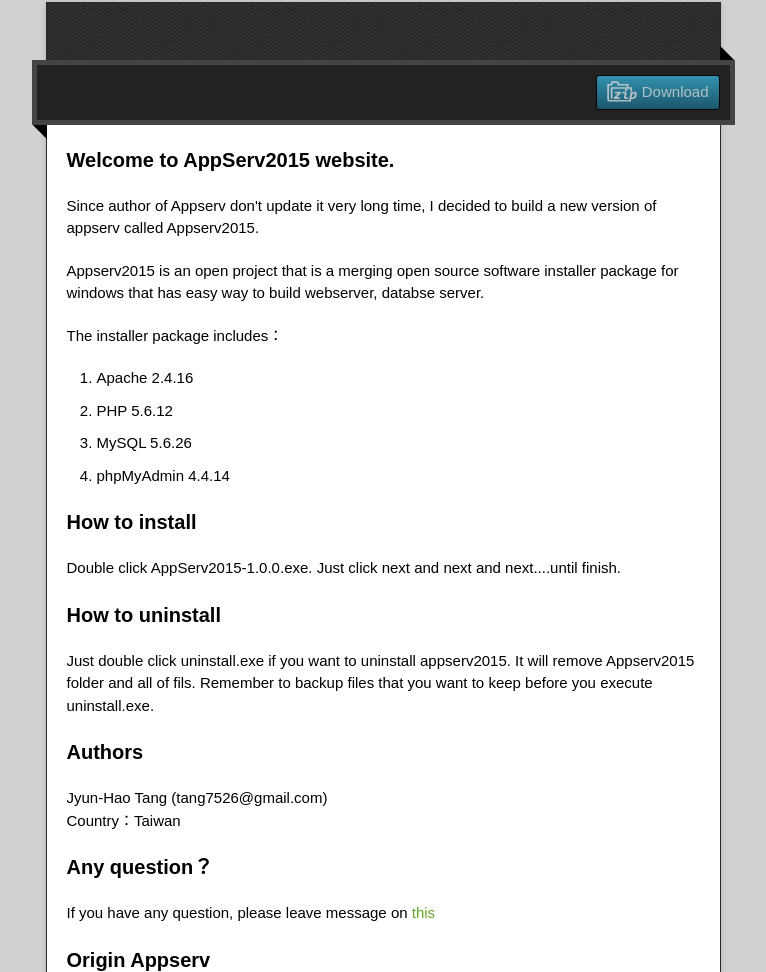
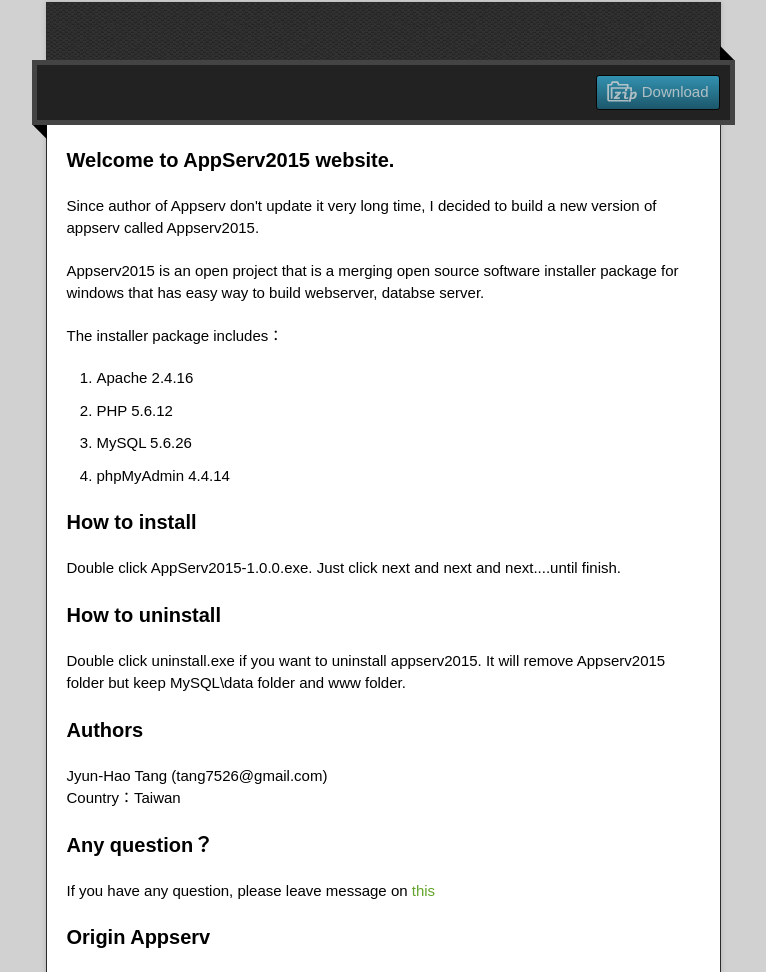
Before and after one commit to tang7526/AppServ, a plain HTML site: page index.html in a window 1280 px wide. Shown: the part 128-1100 px from the top of the page, without its empty margins (257-1023 px from the left). Drawn offline with nearby package versions, Linux system fonts and the light colour scheme.

Commit message:
modified index.html

```diff
--- a/index.html
+++ b/index.html
@@ -60,7 +60,7 @@
 <h3>
 <a id="creating-pages-manually" class="anchor" href="#creating-pages-manually" aria-hidden="true"><span class="octicon octicon-link"></span></a>How to uninstall</h3>
 
-<p>Just double click uninstall.exe if you want to uninstall appserv2015. It will remove Appserv2015 folder and all of fils. Remember to backup files that you want to keep before you execute uninstall.exe.</p>
+<p>Double click uninstall.exe if you want to uninstall appserv2015. It will remove Appserv2015 folder but keep MySQL\data folder and www folder.</p>
 
 <h3>
 <a id="authors-and-contributors" class="anchor" href="#authors-and-contributors" aria-hidden="true"><span class="octicon octicon-link"></span></a>Authors</h3>
```
